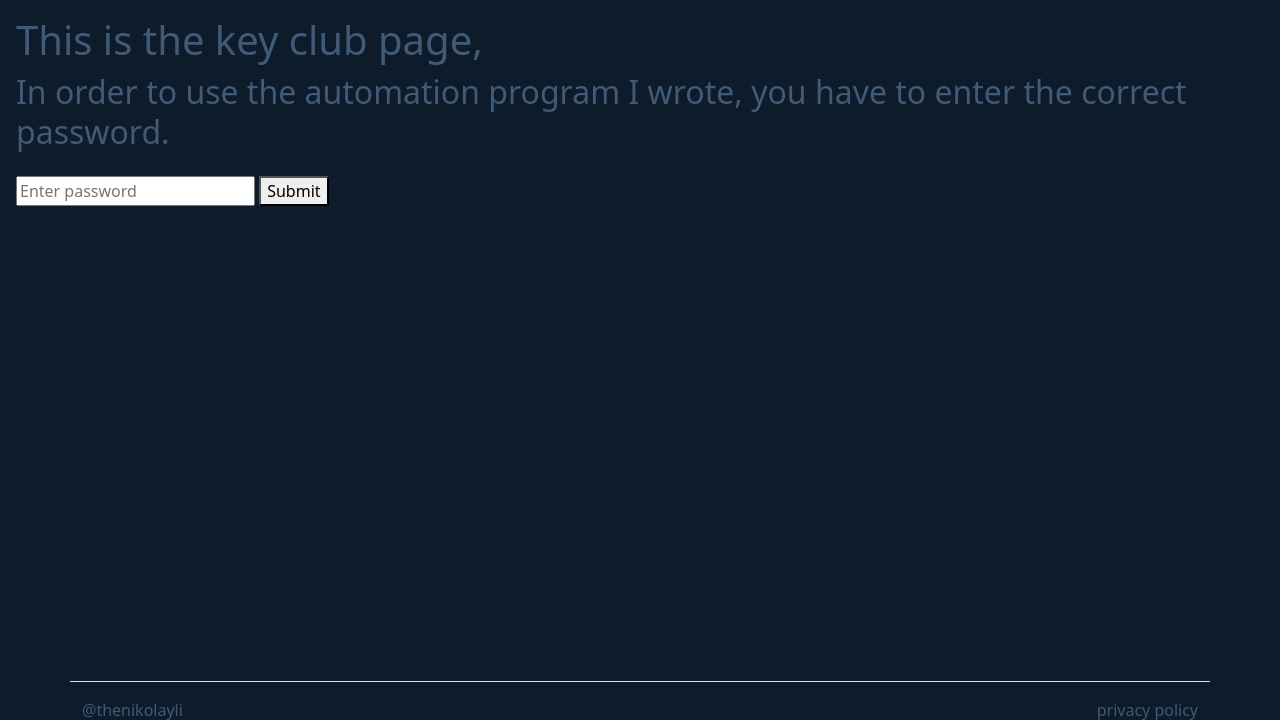
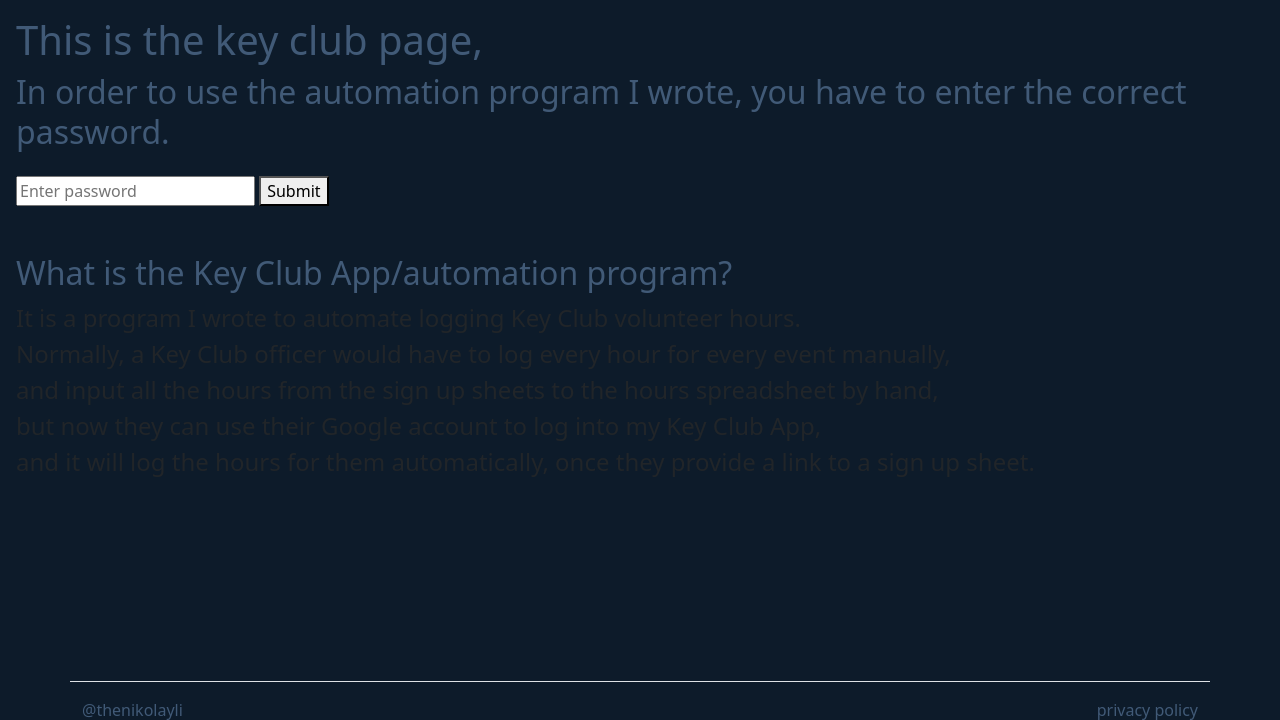
Before and after one commit to thenikolayli/nikolaylibackend, a Django app: page /keyclub/ in a window 1280 px wide. Shown: the part 62-782 px from the top of the page. Run offline with Django 5.2, Linux system fonts and the light colour scheme; parts of the project's set-up code (start-up, migrations or seed data) failed here and were passed over; some libraries are stand-ins or nearby versions.

Commit message:
asdfasdfasdf

```diff
--- a/templates/keyclub/homepage.html
+++ b/templates/keyclub/homepage.html
@@ -18,6 +18,17 @@
         <button onclick="check_password()">Submit</button>
     </div>
     <p id="incorrect-pass-field"></p>
+
+    <h2 class="mt-5">
+        What is the Key Club App/automation program?
+    </h2>
+    <p class="fs-4">
+        It is a program I wrote to automate logging Key Club volunteer hours. <br>
+        Normally, a Key Club officer would have to log every hour for every event manually, <br>
+        and input all the hours from the sign up sheets to the hours spreadsheet by hand,<br>
+         but now they can use their Google account to log into my Key Club App, <br>
+        and it will log the hours for them automatically, once they provide a link to a sign up sheet.
+    </p>
     <script src={% static "js/keyclub/check_password.js" %}></script>
     <script src={% static "js/get_cookie.js" %}></script>
 </div>
```
